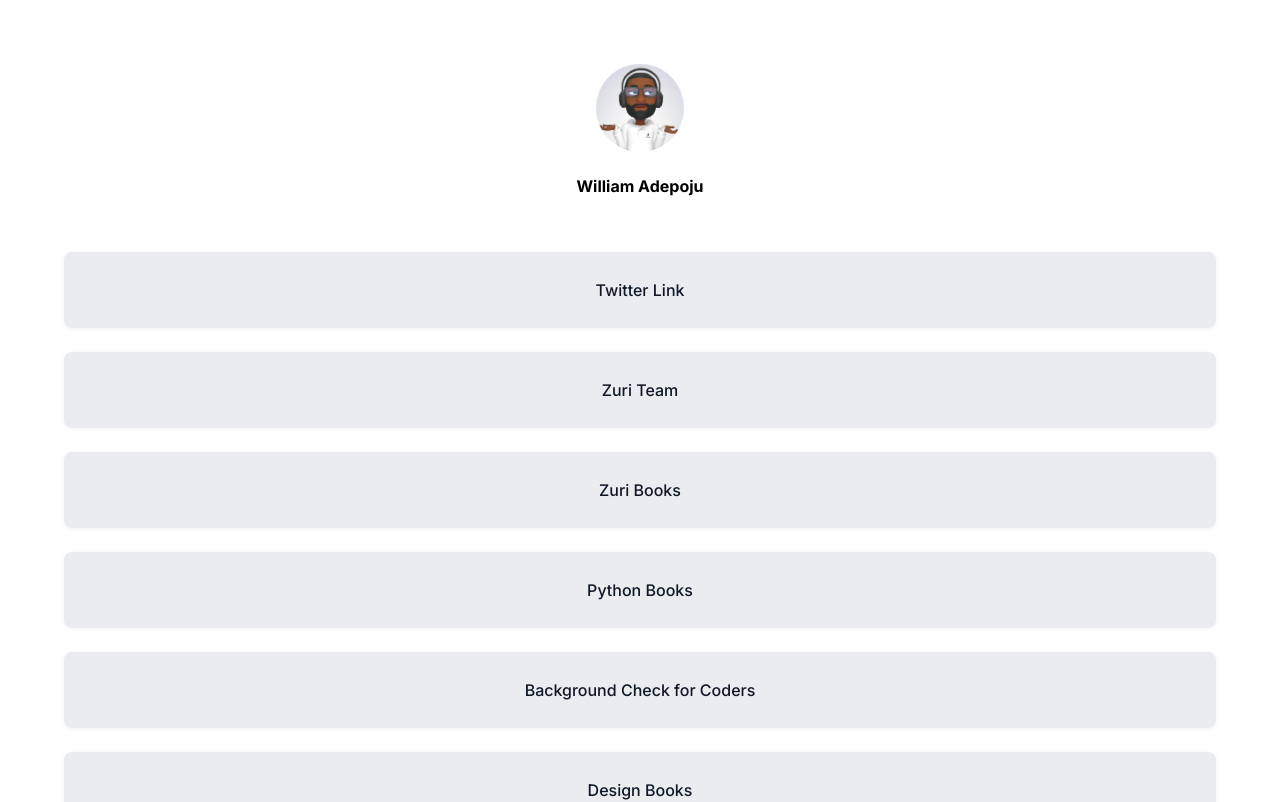
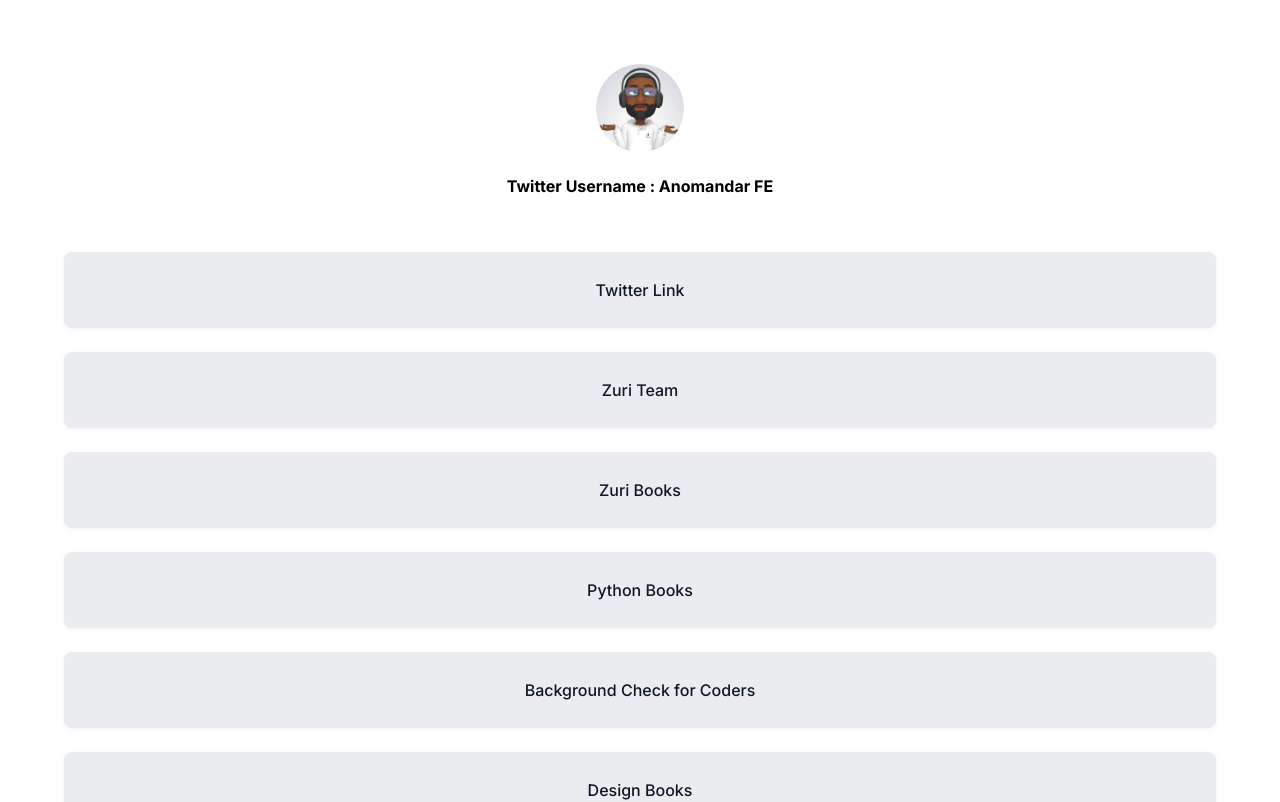
Before and after one commit to Bill-Adepoju/Simple-Links-Tracker, a React (Vite) app in the folder Dashboard task/: page / in a window 1280 px wide. Shown: the top 802 px of the page. Built offline with nearby package versions, Linux system fonts and the light colour scheme.

Commit message:
Correct some uncaught errors in instruction

```diff
--- a/Dashboard task/src/components/Links.jsx
+++ b/Dashboard task/src/components/Links.jsx
@@ -1,7 +1,7 @@
 export default function Links(){
     return(
         <div className="links-wrapper">
-            <a href="https://twitter.com/iwillbegod_" className="link-button">Twitter Link</a>
+            <a href="https://twitter.com/hnginternship" className="link-button">Twitter Link</a>
             <a href="https://training.zuri.team/" id="btn__zuri" className="link-button">Zuri Team</a>
             <a href="http://books.zuri.team/" id="books" className="link-button">Zuri Books</a>
             <a href="https://books.zuri.team/python-for-beginners?ref_id=William" id="book__python" className="link-button">Python Books</a>
--- a/Dashboard task/src/components/Profile.jsx
+++ b/Dashboard task/src/components/Profile.jsx
@@ -7,7 +7,7 @@
         <div className="profile-wrapper">
             <img src={profileImg} alt="profile image" id="profile__img"/>
             <div className="slack-section">
-                <p>William Adepoju</p>
+                <p id="twitter"> Twitter Username : Anomandar FE</p>
                 {/* <p id="slack">slack username: @William69</p> */}
             </div>
         </div>
```
